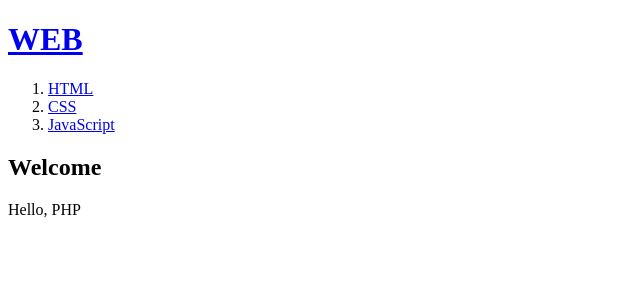
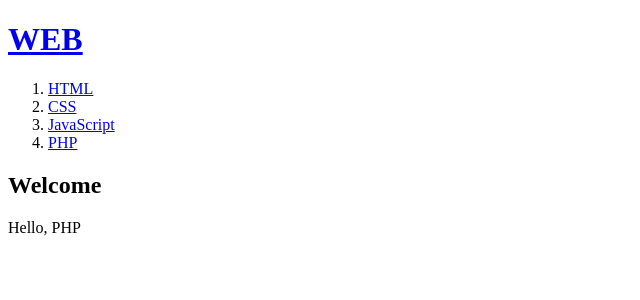
Before and after one commit to chihyeonWON/StudyingPHP, a PHP site: page /index.php in a window 1280 px wide. Shown: the top 300 px of the page, without its empty margins (0-640 px from the left). Run offline with PHP 8.4, Linux system fonts and the light colour scheme.

Commit message:
Add PHP to list

```diff
--- a/index.php
+++ b/index.php
@@ -15,6 +15,9 @@
             </li>
             <li>
                 <a href="index.php?id=JavaScript">JavaScript</a>
+            </li>
+            <li>
+                <a href="index.php?id=PHP">PHP</a>
             </li>
         </ol>
         <h2>
```
Also changed, not shown: 1 other file.
